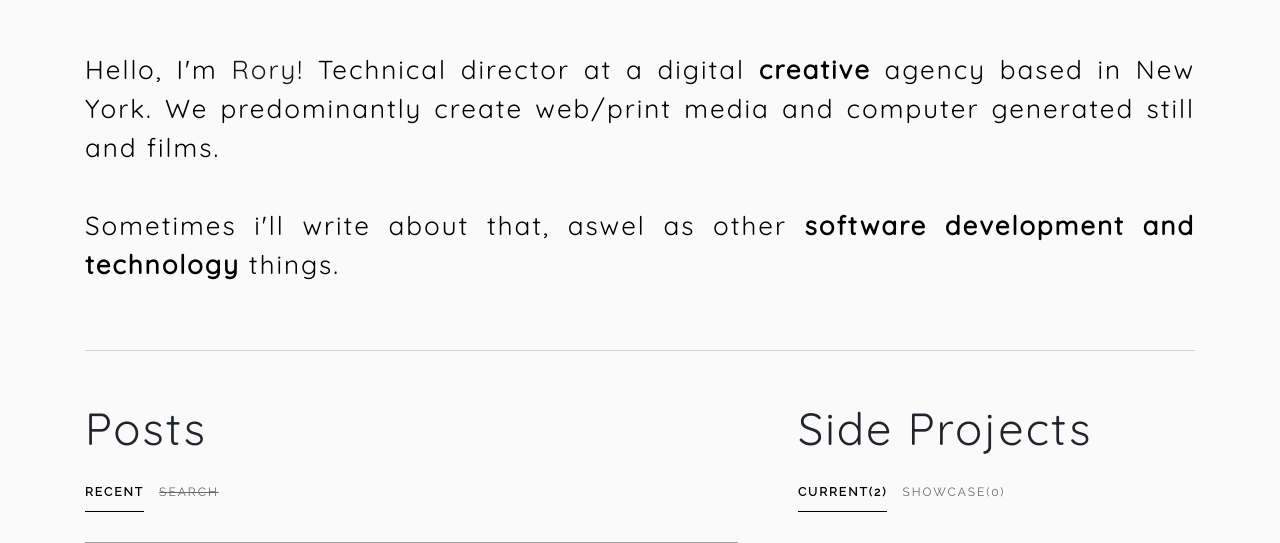
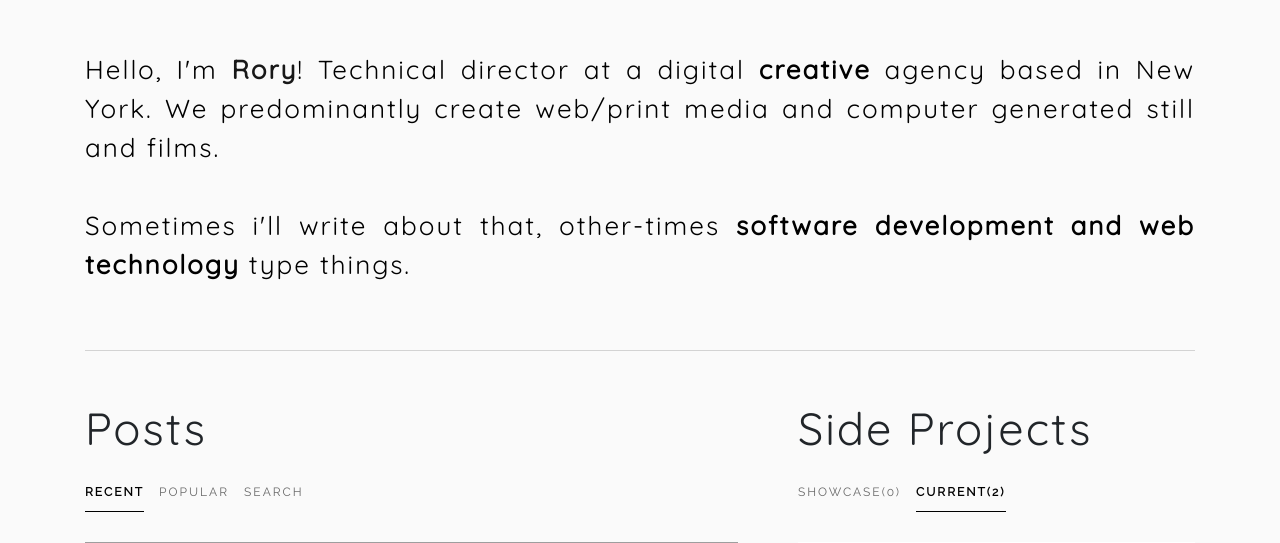
Before and after one commit to najar1412/flatlands, a Django app: page / in a window 1280 px wide. Shown: the top 543 px of the page. Run offline with Django 3.2, Linux system fonts and the light colour scheme; data comes from the database, SQL or seed files in the repository; both versions use the stored data as it was after the commit; parts of the project's set-up code (start-up, migrations or seed data) failed here and were passed over; some libraries are stand-ins or nearby versions; grey boxes are pictures that could not be loaded.

Commit message:
design tweaks

```diff
--- a/flatlands/blog/static/blog/main.css
+++ b/flatlands/blog/static/blog/main.css
@@ -6,7 +6,6 @@ body {
     background-color: rgb(250, 250, 250);
     font-family: 'Raleway', sans-serif;
     letter-spacing: 2px;
-
 }
 a {
     color: black;
@@ -533,6 +532,10 @@ a {
 }
 
 @media only screen and (max-width: 1000px) {
+
+    .about-image {
+        margin: 100px;
+    }
     #mobile-menu {
         display: flex;
     }
--- a/flatlands/blog/templates/blog/base.html
+++ b/flatlands/blog/templates/blog/base.html
@@ -31,6 +31,7 @@
     integrity="sha384-WskhaSGFgHYWDcbwN70/dfYBj47jz9qbsMId/iRN3ewGhXQFZCSftd1LZCfmhktB" crossorigin="anonymous" />
   <link rel="stylesheet" type="text/css" href="{% static 'blog/main.css' %}" />
 </head>
+
 
 <body>
   <nav class="fixed-top" id="menu-article">
@@ -101,7 +102,7 @@
         if (parent.children[i].id === el.id) {
           el.style.fontWeight = 600;
           parent.children[i].style.color = 'black';
-          parent.children[i].style.borderBottom = '1px solid black';
+          parent.children[i].style.borderBottom = '3px solid black';
 
           var nameArray = el.id.split("-")
           var name = nameArray[nameArray.length - 1];
--- a/flatlands/blog/templates/blog/index.html
+++ b/flatlands/blog/templates/blog/index.html
@@ -10,26 +10,26 @@
 
 
 <div id="mobile-menu">
-  <div style="display:flex;padding-top: 20px;">
+  <div style="display: flex;align-self: center;margin-top: 21px;">
     <div id="mobile-menu-posts"
-      style="margin-right: 15px; cursor: pointer; font-size: 12px; font-weight: 600;color: black; padding-bottom: 10px; border-bottom: 1px solid black;"
+      style="margin-right: 15px; cursor: pointer; font-size: 12px;color:dimgrey;padding-bottom: 16px; border-bottom: 0px"
       onclick="menuToggle(this)">POSTS
     </div>
 
     <div id="mobile-menu-sideprojects"
-      style="margin-right: 15px; cursor: pointer; font-size: 12px;color:dimgrey;padding-bottom: 10px; border-bottom: 0px"
+      style="margin-right: 15px; cursor: pointer; font-size: 12px;color:dimgrey;padding-bottom: 16px; border-bottom: 0px"
       onclick="menuToggle(this)">SIDE PROJECTS
     </div>
 
     <div id="mobile-menu-about"
-      style="cursor: pointer; font-size: 12px;color:dimgrey;padding-bottom: 10px; border-bottom: 0px"
+      style="cursor: pointer; font-size: 12px;color:dimgrey;padding-bottom: 16px; border-bottom: 0px"
       onclick="menuToggle(this)">ABOUT
     </div>
 
   </div>
 
 
-  <a href="#simple-logo"> <img style="position: absolute;right: 0;height: 23px;margin: 13px;margin-right: 18px;"
+  <a href="#simple-logo"> <img style="position: absolute;right: 0;height: 23px;margin: 18px;margin-right: 18px;"
       src="{% static 'blog/svg/thin-up-arrow.svg' %}" alt="tldr icon"></a>
 
 </div>
@@ -43,7 +43,7 @@
 
         <p id="intro" style="text-align:justify;">
           Hello, I'm
-          <span style="font-weight: bold;"><a href="mailto:hello@flatlands.io">Rory</a></span>! Technical director at
+          <span><a href="mailto:hello@flatlands.io" style="font-weight: bold;">Rory</a></span>! Technical director at
           a
           digital
           <span style="font-weight: bold;">creative</span> agency based in New York. We predominantly create web/print
@@ -51,8 +51,8 @@
           and
           computer generated still and films.
           <br /><br />
-          Sometimes i'll write about that, aswel as other
-          <span style="font-weight: bold;">software development and technology</span> things.
+          Sometimes i'll write about that, other-times
+          <span style="font-weight: bold;">software development and web technology</span> type things.
         </p>
 
       </div>
@@ -74,14 +74,19 @@
 
 
       <div style="display:flex;padding-top: 20px;">
-        <div id="side-projects-current"
+        <div id="posts-recent"
           style="margin-right: 15px; cursor: pointer; font-size: 12px; font-weight: 600;color: black; padding-bottom: 10px; border-bottom: 1px solid black;"
           onclick="postToggle(this)">RECENT
         </div>
 
-        <div id="side-projects-showcase"
+        <div id="posts-popular"
+          style="margin-right: 15px; cursor: pointer; font-size: 12px;color:dimgrey;padding-bottom: 10px; border-bottom: 0px"
+          onclick="postToggle(this)">POPULAR
+        </div>
+
+        <div id="posts-search"
           style="cursor: pointer; font-size: 12px;color:dimgrey;padding-bottom: 10px; border-bottom: 0px"
-          onclick="postToggle(this)"><s>SEARCH</s>
+          onclick="postToggle(this)">SEARCH
         </div>
 
       </div>
--- a/flatlands/blog/templates/blog/information.html
+++ b/flatlands/blog/templates/blog/information.html
@@ -10,16 +10,17 @@
         <div class="row">
             <div class="footer-column">
                 <img class="about-image" src="{% static 'blog/svg/003-eye.svg' %}" alt="tldr icon">
-                <p class="section-header" style="font-size:24px;">“Curiosity killed the cat, But satisfaction brought it
-                    back.”</p class="section-header" style="font-size:24px;">
-                <ul class="list-unstyled text-small text-muted">
-                    <li>Rory Jarrel</li>
-                    <li>Brooklyn, New York</li>
-                </ul>
+                <p class="section-header" style="font-size:24px; text-align: center;">“Curiosity killed the cat, But
+                    satisfaction brought it
+                    back.”</p>
+                <p style="height:20px;"></p>
+                <img style="width: 100%;" src="{% static 'blog/img/cat_01.jpg' %}" alt="tldr icon">
+                <p class="list-unstyled text-small text-muted" style="text-align: center;">Feeder of this thing.</p>
             </div>
             <div class="footer-column">
                 <img class="about-image" src="{% static 'blog/svg/002-skills.svg' %}" alt="tldr icon">
-                <p class="section-header" style="font-size:24px;">“A jack of all trades is a master of none, but
+                <p class="section-header" style="font-size:24px; text-align: center;">“A jack of all trades is a master
+                    of none, but
                     oftentimes better than a master
                     of one.”</p>
                 <ul class="list-unstyled text-small text-muted">
@@ -27,30 +28,42 @@
                     <ul>
                         <li>Python</li>
                         <li>JavaScript</li>
+                        <li>HTML, CSS</li>
                         <li>SQL</li>
                     </ul>
 
-                    <li>Frameworks</li>
+                    <li>Dev Ops</li>
                     <ul>
-                        <li>Django, Django Rest Framework, Flask</li>
-                        <li>React, Three</li>
+                        <li>Ubuntu</li>
+                        <li>NginX, Apache2</li>
+                    </ul>
+
+                    <li>Platforms</li>
+                    <ul>
+                        <li>Web</li>
+                        <li>Mobile</li>
+                        <li>VR/AR</li>
                     </ul>
 
                     <li>Databases</li>
                     <ul>
                         <li>Postgres, MySQL</li>
                     </ul>
-                    <li>Platforms</li>
+
+                    <li>Frameworks</li>
                     <ul>
-                        <li>Web</li>
-                        <li>Mobile</li>
-                        <li>VR/AR</li>
+                        <li>Django, Django Rest Framework, Flask</li>
+                        <li>React, Three, Expo</li>
                     </ul>
+
+
+
                 </ul>
             </div>
             <div class="footer-column">
                 <img class="about-image" src="{% static 'blog/svg/001-candidate.svg' %}" alt="tldr icon">
-                <p class="section-header" style="font-size:24px;">“Opportunity is missed by most people because it is
+                <p class="section-header" style="font-size:24px; text-align: center;">“Opportunity is missed by most
+                    people because it is
                     dressed in overalls and looks like work.”</p class="section-header" style="font-size:24px;">
                 <ul class="list-unstyled text-small text-muted">
                     <li>Technical Director</li>
--- a/flatlands/blog/templates/blog/side_projects.html
+++ b/flatlands/blog/templates/blog/side_projects.html
@@ -2,19 +2,20 @@
 
 <h1 id="sideprojects" class="section-header" style="font-size:45px;">Side Projects</h1>
 <div style="display:flex;padding-top: 20px;">
-  <div id="side-projects-current"
-    style="margin-right: 15px; cursor: pointer; font-size: 12px; font-weight: 600;color: black; padding-bottom: 10px; border-bottom: 1px solid black;"
-    onclick="sideProjectToggle(this)">CURRENT(2)
-  </div>
+
 
   <div id="side-projects-showcase"
-    style="cursor: pointer; font-size: 12px;color:dimgrey;padding-bottom: 10px; border-bottom: 0px"
+    style="margin-right: 15px; cursor: pointer; font-size: 12px;color:dimgrey;padding-bottom: 10px; border-bottom: 0px"
     onclick="sideProjectToggle(this)">SHOWCASE(0)
+  </div>
+  <div id="side-projects-current"
+    style="cursor: pointer; font-size: 12px; font-weight: 600;color: black; padding-bottom: 10px; border-bottom: 1px solid black;"
+    onclick="sideProjectToggle(this)">CURRENT(2)
   </div>
 
 </div>
 
-<p style="height:20px;"></p>
+<p style="height:14px;"></p>
 
 
 
```
Also changed, not shown: flatlands/blog/templates/blog/comp/mailinglist.html (+2 -27 lines), flatlands/blog/templates/blog/post.html (+10 -7 lines), flatlands/blog/static/blog/img/cat_01.jpg (added), flatlands/blog/static/blog/svg/Endless-Constellation.svg (added), flatlands/db.sqlite3, 1 other file.
